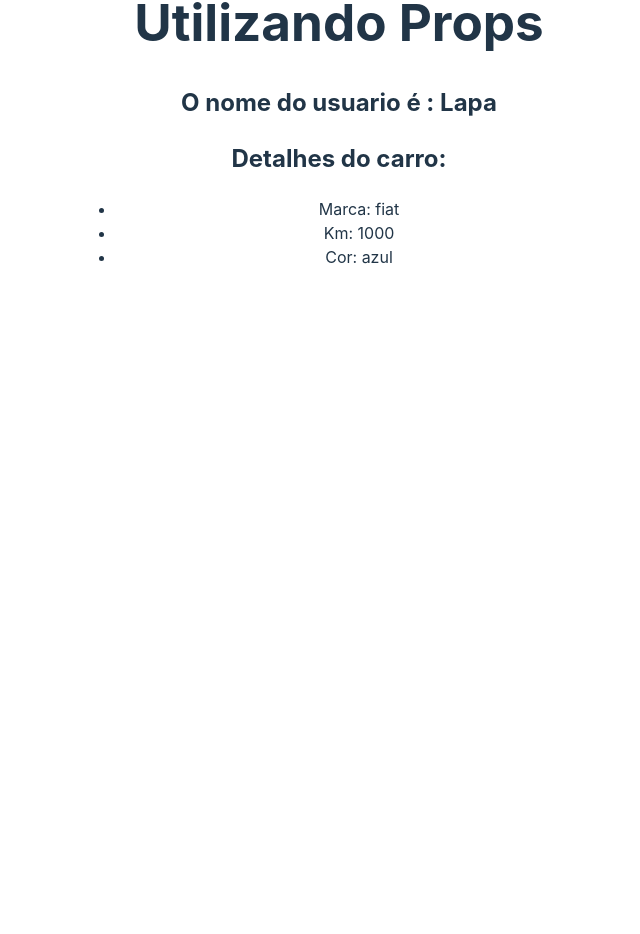
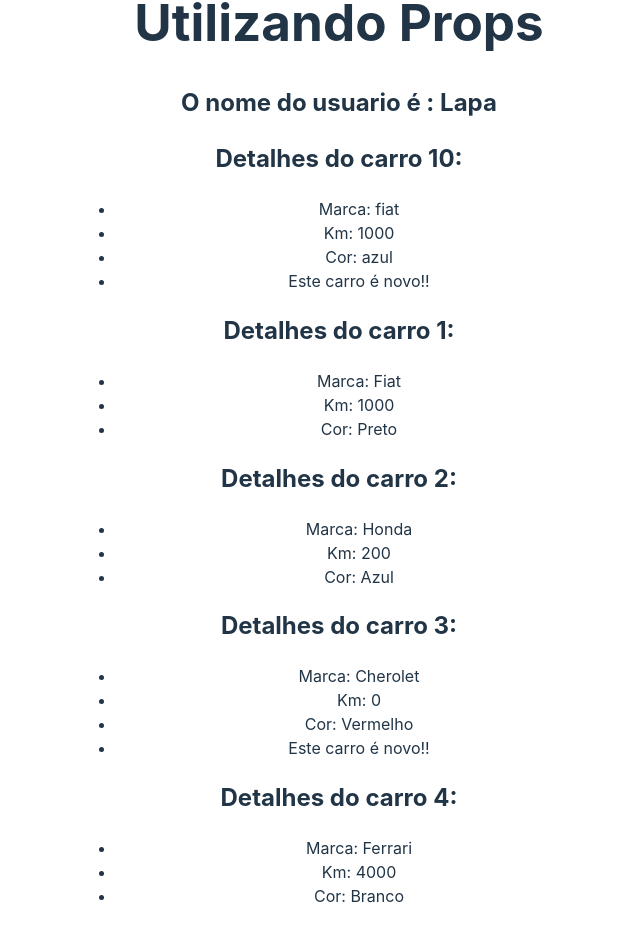
Before and after one commit to VictorLapaDev/React-Course-Matheus-Battiti, a React (Vite) app in the folder 3-Avancado-Em-React/ImageProject/: page / in a window 1280 px wide. Shown: the part 1456-2390 px from the top of the page, without its empty margins (301-941 px from the left). Before the commit the page ends 1741 px from the top, so only its background shows below. Built offline with nearby package versions, Linux system fonts and the light colour scheme.

Commit message:
feat: renderizando lista em componente

```diff
--- a/3-Avancado-Em-React/ImageProject/src/App.tsx
+++ b/3-Avancado-Em-React/ImageProject/src/App.tsx
@@ -8,6 +8,14 @@ import ShowUserName from './components/ShowUserName'
 
 function App() {
 
+  const car = [
+    {id: 1, marca: "Fiat", cor: "Preto", km: 1000, novo: false},
+    {id: 2, marca: "Honda", cor: "Azul", km: 200, novo: false},
+    {id: 3, marca: "Cherolet", cor: "Vermelho", km: 0, novo: true},
+    {id: 4, marca: "Ferrari", cor: "Branco",km: 4000, novo: false},
+    {id: 5, marca: "Renault", cor: "Laranja", km: 0, novo: true},
+
+  ]
   return (
     <>
 
@@ -39,7 +47,17 @@ function App() {
     {/* utilizando props */}
     <ShowUserName name='Lapa' />
 
-    <CarDetails brand='fiat' color='azul' km={1000} />
+    {/* desestruturando props */}
+    <CarDetails brand='fiat' color='azul' km={1000} novo={true} id={10}/>
+
+    {/* reutilização com loops */}
+    {car.map((item) => {
+      return(
+
+        <CarDetails key={item.id} brand={item.marca} km={item.km} color={item.cor} novo={item.novo} id={item.id}/>
+      )
+    })}
+
     </>
   )
 }
--- a/3-Avancado-Em-React/ImageProject/src/components/CarDetails.tsx
+++ b/3-Avancado-Em-React/ImageProject/src/components/CarDetails.tsx
@@ -1,17 +1,20 @@
 interface car{
     brand: string,
     km: number,
-    color: string
+    color: string,
+    novo: boolean,
+    id: number
 }
 
-const CarDetails = ({brand, km, color} : car) => {
+const CarDetails = ({brand, km, color, novo, id} : car) => {
   return (
     <div>
-        <h2>Detalhes do carro:</h2>
+        <h2>Detalhes do carro {id}:</h2>
         <ul>
             <li>Marca: {brand}</li>
             <li>Km: {km}</li>
             <li>Cor: {color}</li>
+            {novo && <li>Este carro é novo!!</li>}
         </ul>
     </div>
   )
```
